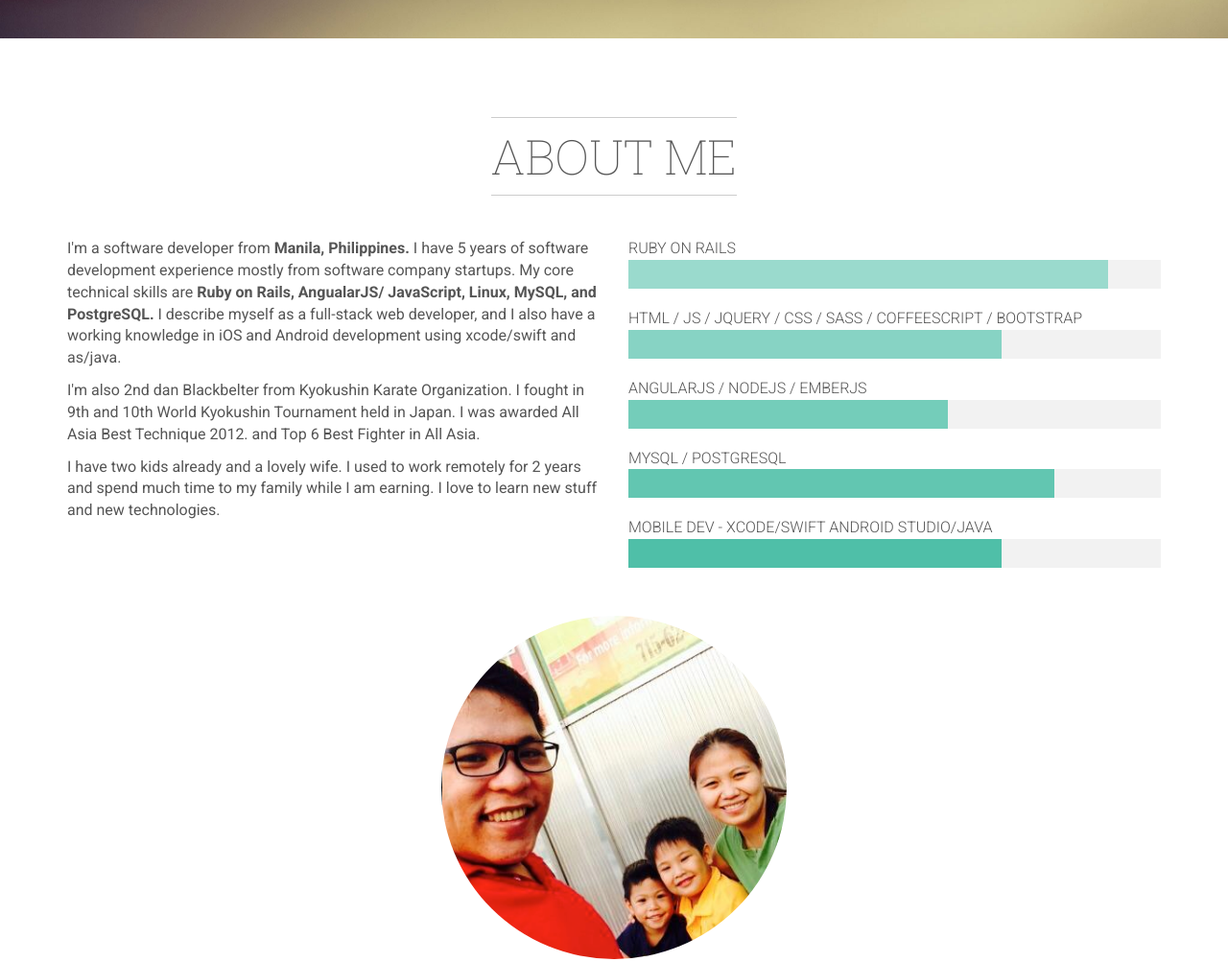
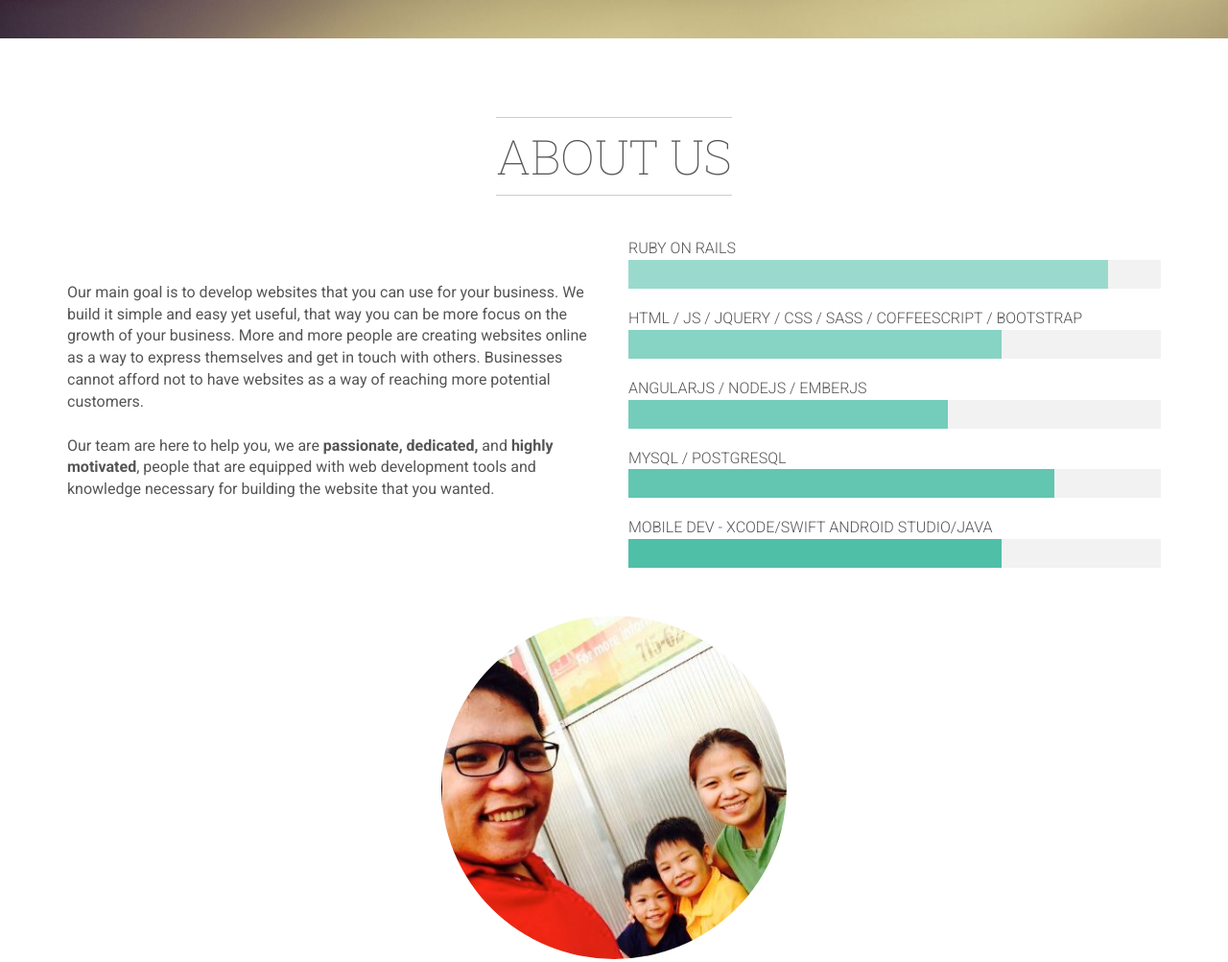
Before and after one commit to threekingspro/threekingspro.github.io, a plain HTML site: page index.html in a window 1280 px wide. Shown: the part 760-1763 px from the top of the page at 96% size. Drawn offline with Linux system fonts and the light colour scheme; some packages are replaced by stand-ins of ours.

Commit message:
- change about us description

```diff
--- a/index.html
+++ b/index.html
@@ -70,7 +70,7 @@ _________________________________________________________ -->
                 <ul class="nav navbar-nav navbar-right">
                     <li class="active"><a href="#intro">Intro</a>
                     </li>
-                    <li><a href="#about">About</a>
+                    <li><a href="#about">About Us</a>
                     </li>
                     <li><a href="#services">Services</a>
                     </li>
@@ -120,7 +120,7 @@ _________________________________________________________ -->
                 <div class="row">
 
                     <div class="col-sm-12">
-                        <h2 class="title" data-animate="fadeInDown">About me</h2>
+                        <h2 class="title" data-animate="fadeInDown">About Us</h2>
                     </div>
 
                     <div class="col-sm-12">
@@ -130,23 +130,18 @@ _________________________________________________________ -->
                             <div class="col-sm-6 text-left" data-animate="fadeInUp">
 
                                 <p>
-                                  I'm a software developer from <strong>Manila, Philippines.</strong>
-                                  I have 5 years of software development experience mostly from software company startups.
-                                  My core technical skills are <strong>Ruby on Rails, AngualarJS/ JavaScript, Linux, MySQL, and PostgreSQL.</strong>
-                                  I describe myself as a full-stack web developer,
-                                  and I also have a working knowledge in iOS and Android development using xcode/swift and as/java.
+                                </br>
+                                </br>
+                                 Our main goal is to develop websites that you can use for your business.
+                                 We build it simple and easy yet useful, that way you can be more focus on the growth of your business.
+                                 More and more people are creating websites online as a way to express themselves and get in touch with others.
+                                 Businesses cannot afford not to have websites as a way of reaching more potential customers. </br>
+                               </br>
+                                 Our team are here to help you, we are <strong>passionate, dedicated, </strong>and <strong>highly motivated</strong>, people
+                                 that are equipped with web development tools and knowledge necessary for building the website that you wanted.
+
                                 </p>
 
-                                <p>
-                                  I'm also 2nd dan Blackbelter from Kyokushin Karate Organization.
-                                  I fought in 9th and 10th World Kyokushin Tournament held in Japan.
-                                  I was awarded All Asia Best Technique 2012. and Top 6 Best Fighter in All Asia.
-                                </p>
-
-                                <p>
-                                  I have two kids already and a lovely wife. I used to work remotely for 2 years and spend much time to my family while I am earning.
-                                  I love to learn new stuff and new technologies.
-                                </p>
 
                             </div>
 
@@ -339,10 +334,10 @@ _________________________________________________________ -->
                             <div class="testimonial same-height-always">
                                 <div class="text">
                                     <p>
-                                    Im Rose Anne Cajobe Dela Cruz
+                                    I'm Rose Anne Cajobe Dela Cruz
                                     </p>
                                     <p>
-                                    Lets Rock!
+
                                     </p>
                                 </div>
 
```
